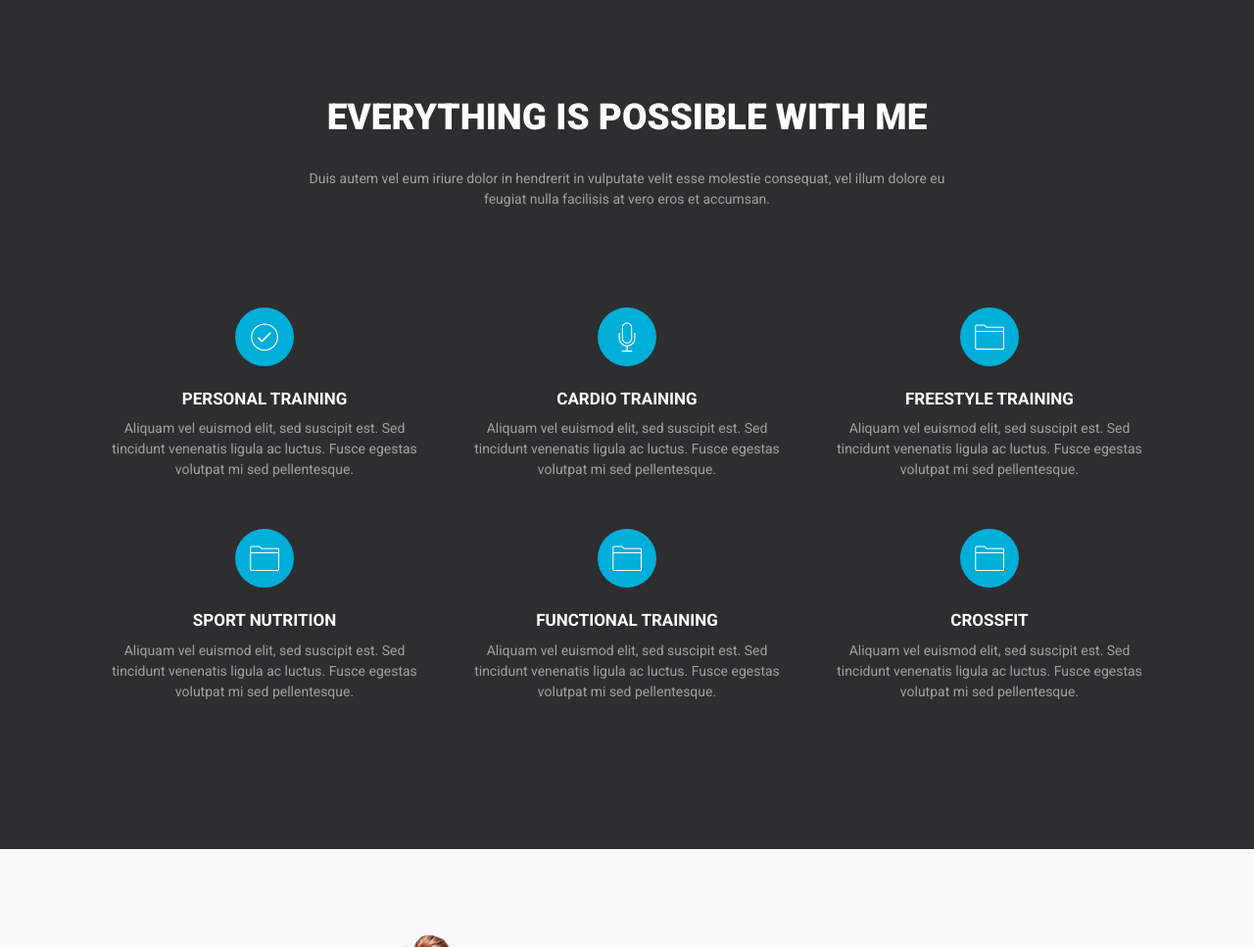
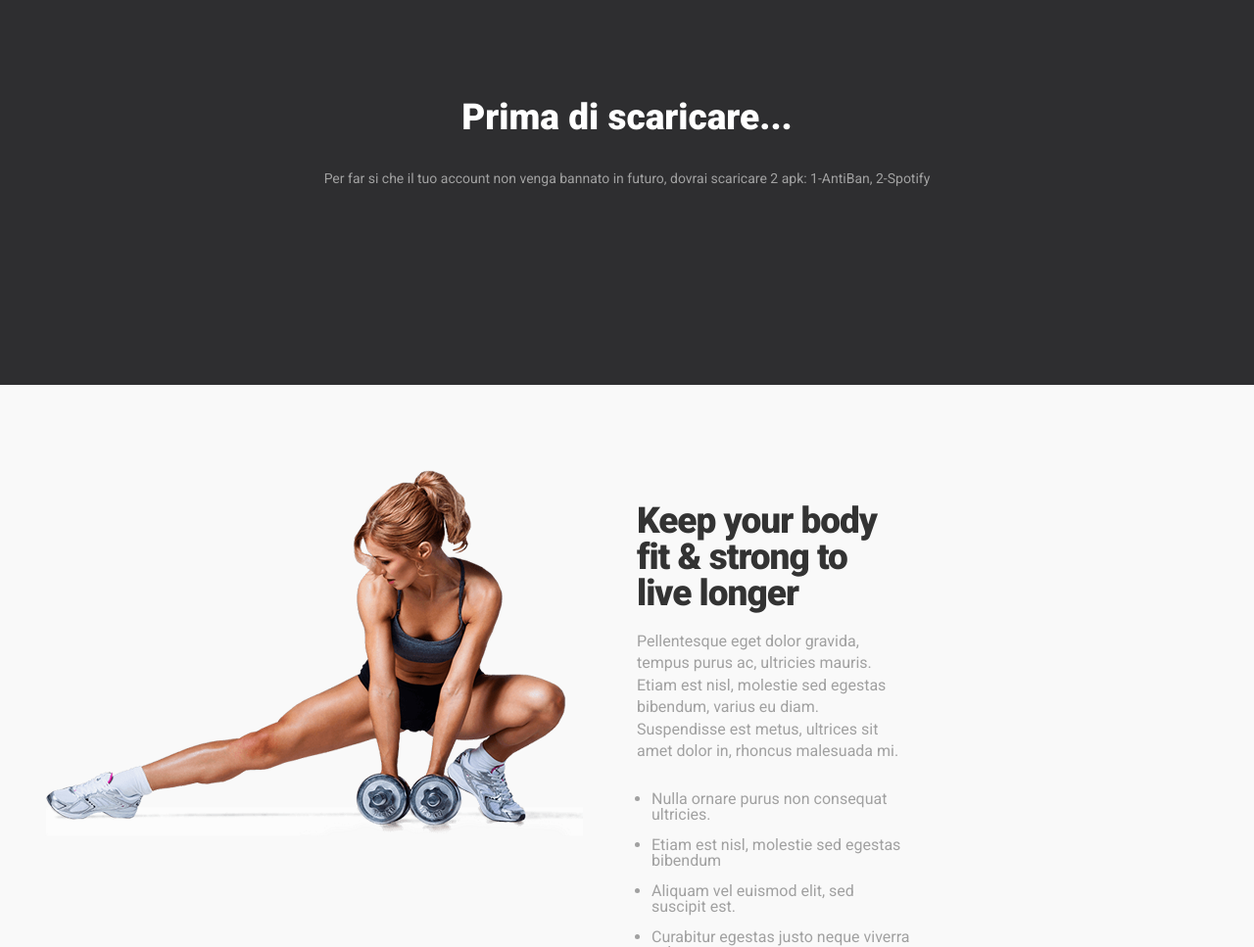
Before and after one commit to stefano-curreli/spoty, a plain HTML site: page index.html in a window 1280 px wide. Shown: the part 723-1690 px from the top of the page at 98% size. Drawn offline with Linux system fonts and the light colour scheme; files whose address does not match are found by name.

Commit message:
Update index.html

```diff
--- a/index.html
+++ b/index.html
@@ -56,52 +56,10 @@
     <div class="pitch text-center" id="download">
       <div class="container">
         <div class="pitch-intro">
-          <h1 class="wow fadeInDown" data-wow-delay="0.2s">EVERYTHING IS POSSIBLE WITH ME</h1>
-          <p class="wow fadeInDown" data-wow-delay="0.2s">Duis autem vel eum iriure dolor in hendrerit in vulputate velit esse molestie consequat, vel illum dolore eu feugiat nulla facilisis at vero eros et accumsan.</p>
+          <h1 class="wow fadeInDown" data-wow-delay="0.2s">Prima di scaricare...</h1>
+          <p class="wow fadeInDown" data-wow-delay="0.2s">Per far si che il tuo account non venga bannato in futuro, dovrai scaricare 2 apk: 1-AntiBan, 2-Spotify</p>
         </div>
-        <div class="col-md-12">
-          <div class="col-md-4 wow fadeInDown" data-wow-delay="0.2s">
-            <div class="pitch-icon"> <i class="ion-ios-checkmark-outline"></i> </div>
-            <div class="pitch-content">
-              <h1>Personal Training</h1>
-              <p> Aliquam vel euismod elit, sed suscipit est. Sed tincidunt venenatis ligula ac luctus. Fusce egestas volutpat mi sed pellentesque. </p>
-            </div>
-          </div>
-          <div class="col-md-4 wow fadeInDown" data-wow-delay="0.2s">
-            <div class="pitch-icon"> <i class="ion-ios-mic-outline"></i> </div>
-            <div class="pitch-content">
-              <h1>Cardio Training</h1>
-              <p> Aliquam vel euismod elit, sed suscipit est. Sed tincidunt venenatis ligula ac luctus. Fusce egestas volutpat mi sed pellentesque. </p>
-            </div>
-          </div>
-          <div class="col-md-4 wow fadeInDown" data-wow-delay="0.2s">
-            <div class="pitch-icon"> <i class="ion-ios-folder-outline"></i> </div>
-            <div class="pitch-content">
-              <h1>Freestyle Training</h1>
-              <p> Aliquam vel euismod elit, sed suscipit est. Sed tincidunt venenatis ligula ac luctus. Fusce egestas volutpat mi sed pellentesque. </p>
-            </div>
-          </div>
-          <div class="col-md-4 wow fadeInDown" data-wow-delay="0.2s">
-            <div class="pitch-icon"> <i class="ion-ios-folder-outline"></i> </div>
-            <div class="pitch-content">
-              <h1>Sport Nutrition</h1>
-              <p> Aliquam vel euismod elit, sed suscipit est. Sed tincidunt venenatis ligula ac luctus. Fusce egestas volutpat mi sed pellentesque. </p>
-            </div>
-          </div>
-          <div class="col-md-4 wow fadeInDown" data-wow-delay="0.2s">
-            <div class="pitch-icon"> <i class="ion-ios-folder-outline"></i> </div>
-            <div class="pitch-content">
-              <h1>Functional Training</h1>
-              <p> Aliquam vel euismod elit, sed suscipit est. Sed tincidunt venenatis ligula ac luctus. Fusce egestas volutpat mi sed pellentesque. </p>
-            </div>
-          </div>
-          <div class="col-md-4 wow fadeInDown" data-wow-delay="0.2s">
-            <div class="pitch-icon"> <i class="ion-ios-folder-outline"></i> </div>
-            <div class="pitch-content">
-              <h1>Crossfit</h1>
-              <p> Aliquam vel euismod elit, sed suscipit est. Sed tincidunt venenatis ligula ac luctus. Fusce egestas volutpat mi sed pellentesque. </p>
-            </div>
-          </div>
+
         </div>
       </div>
     </div>
```
